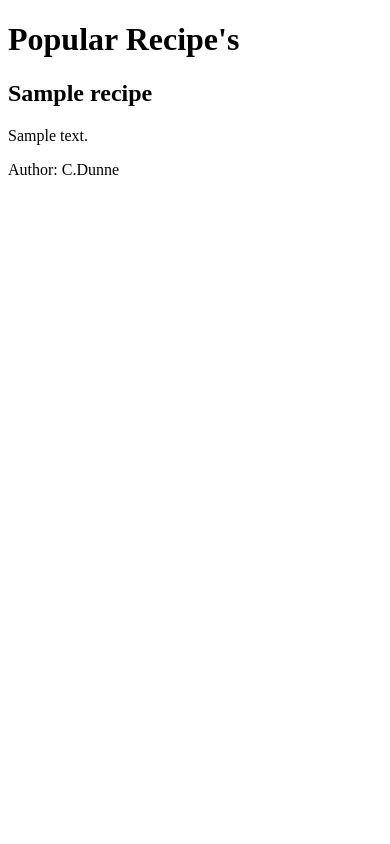
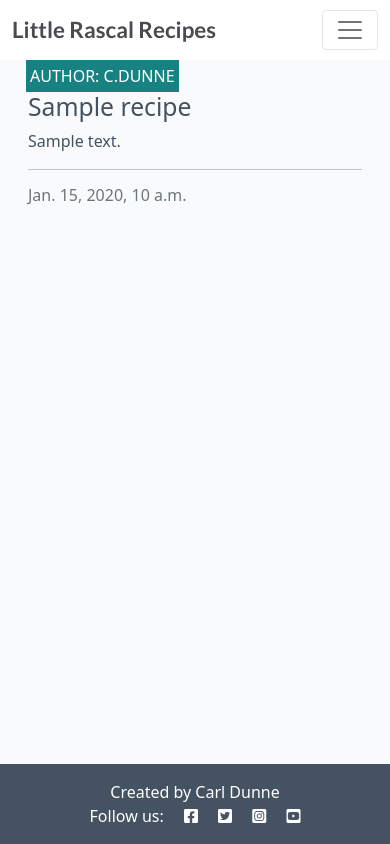
Before and after one commit to DeveloperDunne/Little-Rascal-Recipes, a Django app: page / in a window 390 px wide. Run offline with Django 4.2, Linux system fonts and the light colour scheme; data comes from the database, SQL or seed files in the repository; tables that the repository leaves empty hold one stand-in row (values such as "Sample post").

Commit message:
Installed Whitenoise package

```diff
--- /dev/null
+++ b/blog/templates/blog/index.html
@@ -0,0 +1,58 @@
+{% extends "base.html" %}
+
+{% block content %}
+
+<!-- index.html content starts here -->
+<div class="container-fluid">
+    <div class="row">
+
+        <!-- Blog Entries Column -->
+        <div class="col-12 mt-3 left">
+            <div class="row">
+                {% for recipe in recipe_list %}
+                <div class="col-md-4">
+                    <div class="card mb-4">
+                        <div class="card-body">
+                            <div class="image-container">
+                                <div class="image-flash">
+                                    <p class="author">Author: {{ recipe.author }}</p>
+                                </div>
+                            </div>
+                            <a href="#" class="post-link">
+                                <h2 class="card-title">{{ recipe.title }}</h2><p class="card-text">{{ recipe.excerpt }}</p>
+                            </a>
+
+                            <hr />
+                            <p class="card-text text-muted h6">{{ recipe.created_on}}
+                            </p>
+                        </div>
+                    </div>
+                </div>
+                {% if forloop.counter|divisibleby:3 %}
+            </div>
+            <div class="row">
+                {% endif %}
+                {% endfor %}
+
+            </div>
+        </div>
+    </div>
+    {% if is_paginated %}
+    <nav aria-label="Page navigation">
+        <ul class="pagination justify-content-center">
+            {% if page_obj.has_previous %}
+    <li>
+        <a href="?page={{ page_obj.previous_page_number }}"
+          class="page-link">&laquo; PREV</a>
+    </li>
+    {% endif %}
+            {% if page_obj.has_next %}
+            <li><a href="?page={{ page_obj.next_page_number }}" class="page-link"> NEXT &raquo;</a></li>
+            {% endif %}
+        </ul>
+    </nav>
+    {% endif %}
+</div>
+
+<!-- index.html content ends here -->
+{% endblock %}
--- a/blog/templates/blog/recipe_list.html
+++ /dev/null
@@ -1,20 +0,0 @@
-<!DOCTYPE html>
-<html lang="en">
-
-<head>
-    <meta charset="UTF-8">
-    <meta http-equiv="X-UA-Compatible" content="IE=edge">
-    <meta name="viewport" content="width=device-width, initial-scale=1.0">
-    <title>Recipes</title>
-</head>
-
-<body>
-    <h1>Popular Recipe's</h1>
-    {% for post in object_list %}
-    <h2>{{post.title}}</h2>
-    <p>{{post.excerpt}}</p>
-    <p>Author: {{post.author}}</p>
-    {% endfor %}
-</body>
-
-</html>
--- a/blog/views.py
+++ b/blog/views.py
@@ -5,4 +5,5 @@ from .models import Recipe, Comment
 
 class RecipeList(generic.ListView):
     queryset = Recipe.objects.filter(status=1)
-    template_name = "post_list.html"
+    template_name = "blog/index.html"
+    paginate_by = 6
--- a/little_rascal_recipes/settings.py
+++ b/little_rascal_recipes/settings.py
@@ -130,6 +130,7 @@ USE_TZ = True
 # https://docs.djangoproject.com/en/4.2/howto/static-files/
 
 STATIC_URL = 'static/'
+STATICFILES_DIRS = [os.path.join(BASE_DIR, 'static'), ]
 
 # Default primary key field type
 # https://docs.djangoproject.com/en/4.2/ref/settings/#default-auto-field
--- a/requirements.txt
+++ b/requirements.txt
@@ -9,3 +9,4 @@ setuptools==69.5.1
 six==1.16.0
 sqlparse==0.5.0
 webencodings==0.5.1
+whitenoise==5.3.0
--- /dev/null
+++ b/static/css/style.css
@@ -0,0 +1,161 @@
+body {
+    background-color: #F9FAFC;
+}
+
+.brand {
+    font-family: Lato, sans-serif;
+    font-size: 1.4rem;
+    font-weight: 700;
+    color: #4A4A4F;
+}
+
+.red-o {
+    color: #E84610;
+}
+
+.thin {
+    font-weight: 300;
+}
+
+.light-bg {
+    background-color: #fff;
+}
+
+.dark-bg {
+    background-color: #445261;
+}
+
+.main-bg {
+    background-color: #F9FAFC;
+}
+
+.card {
+    border: none;
+    background-color: transparent;
+}
+
+.image-container {
+    position: relative;
+}
+
+.image-flash {
+    position: absolute;
+    bottom: 5%;
+    min-width: 30%;
+    left: -2px;
+    background-color: #188181;
+}
+
+.scale {
+    width: 100%;
+    height: auto;
+}
+
+.author {
+    color: white;
+    margin: 4px;
+    text-transform: uppercase;
+}
+
+.masthead {
+    margin-top: 10px;
+    overflow: hidden;
+    position: relative;
+    display: inline-block;
+    height: 33vh;
+    width: 100%;
+}
+
+.masthead-text {
+    background-color: #445261;
+    color: white;
+    position: relative;
+}
+
+.masthead-image {
+    position: relative;
+    overflow: hidden;
+}
+
+.masthead-image:after {
+    content: "";
+    position: absolute;
+    top: 0;
+    right: 90%;
+    height: 100%;
+    width: 150%;
+    background: #445261;
+    -webkit-transform: skew(15deg);
+    -moz-transform: skew(15deg);
+    transform: skew(15deg);
+    z-index: 100;
+}
+
+.post-link {
+    text-decoration: none;
+    color: #445261;
+}
+
+.post-link:hover,
+.page-link {
+    color: #E84610;
+}
+
+.post-title {
+    margin-top: 10%;
+    margin-left: 5%;
+}
+
+.post-subtitle {
+    margin-left: 5%;
+    color: lightgray;
+}
+
+.btn-signup,
+.btn-edit {
+    background-color: #188181;
+    color: #fff;
+}
+
+.btn-signup:hover,
+.btn-signup:active {
+    background-color: #fff;
+    color: #23BBBB;
+}
+
+.link {
+    color: #23BBBB;
+    text-decoration: none;
+}
+
+.link:hover,
+.link:active {
+    color: #445261;
+    text-decoration: underline;
+}
+
+.btn-like {
+    color: #E84610;
+    border: none;
+    background: transparent;
+}
+
+.btn-delete {
+    color: #fff;
+    background: #E84610;
+}
+
+.btn-like:hover,
+.btn-like:active {
+    color: #E84610;
+    background: transparent;
+    border: none;
+}
+
+.faded {
+    color: rgb(172, 175, 175);
+}
+
+.approval {
+    color: rgb(222, 146, 168);
+}
--- a/templates/base.html
+++ b/templates/base.html
@@ -1,22 +1,31 @@
+{% load static %}
+{% url 'home' as home_url %}
+
 <!DOCTYPE html>
 <html class="h-100" lang="en">
+
 <head>
-    <meta charset="UTF-8">
-    <meta name="viewport" content="width=device-width, initial-scale=1.0">
     <title>Little Rascal Recipes</title>
+    <meta name="viewport" content="width=device-width, initial-scale=1" />
 
     <!-- Google Fonts CSS -->
+    <link rel="preconnect" href="https://fonts.gstatic.com">
+    <link href="https://fonts.googleapis.com/css2?family=Roboto:wght@300&display=swap" rel="stylesheet">
+    <link href="https://fonts.googleapis.com/css2?family=Lato:wght@300;700&display=swap" rel="stylesheet">
 
     <!-- Font Awesome CSS -->
+    <link rel="stylesheet" href="https://cdnjs.cloudflare.com/ajax/libs/font-awesome/5.15.3/css/all.min.css">
 
     <!-- Bootstrap CSS -->
     <link href="https://cdn.jsdelivr.net/npm/bootstrap@5.0.1/dist/css/bootstrap.min.css" rel="stylesheet"
-    integrity="sha384-+0n0xVW2eSR5OomGNYDnhzAbDsOXxcvSN1TPprVMTNDbiYZCxYbOOl7+AMvyTG2x" crossorigin="anonymous">
-    <!-- Custom CSS -->
-
+        integrity="sha384-+0n0xVW2eSR5OomGNYDnhzAbDsOXxcvSN1TPprVMTNDbiYZCxYbOOl7+AMvyTG2x" crossorigin="anonymous">
+        <!-- Custom CSS -->
+<link rel="stylesheet" href="{% static 'css/style.css' %}">
 
 </head>
+
 <body class="d-flex flex-column h-100 main-bg">
+
     <!-- Navigation -->
     <nav class="navbar navbar-expand-lg navbar-light bg-white">
         <div class="container-fluid">
@@ -32,5 +41,35 @@
                             href="{% url 'home' %}">Home</a>
                     </li>
 
+                </ul>
+                <span class="navbar-text text-muted">
+                    Lets Eat!
+                </span>
+            </div>
+        </div>
+    </nav>
+
+    <main class="flex-shrink-0 main-bg">
+
+        {% block content %}
+        <!-- Content Goes here -->
+        {% endblock content %}
+
+    </main>
+
+    <!-- Footer -->
+    <footer class="footer mt-auto py-3 dark-bg">
+        <p class="m-0 text-center text-white">Created by Carl Dunne</p>
+        <p class="m-0 text-center text-white">Follow us: <i class="fab fa-facebook-square ms-3"></i>
+            <i class="fab fa-twitter-square ms-3"></i>
+            <i class="fab fa-instagram-square ms-3"></i>
+            <i class="fab fa-youtube-square ms-3"></i>
+        </p>
+    </footer>
+
+    <script src="https://cdn.jsdelivr.net/npm/bootstrap@5.0.1/dist/js/bootstrap.bundle.min.js"
+        integrity="sha384-gtEjrD/SeCtmISkJkNUaaKMoLD0//ElJ19smozuHV6z3Iehds+3Ulb9Bn9Plx0x4" crossorigin="anonymous">
+        </script>
 </body>
+
 </html>
```
Also changed, not shown: blog/templates/index.html (deleted, +0 -11 lines).
